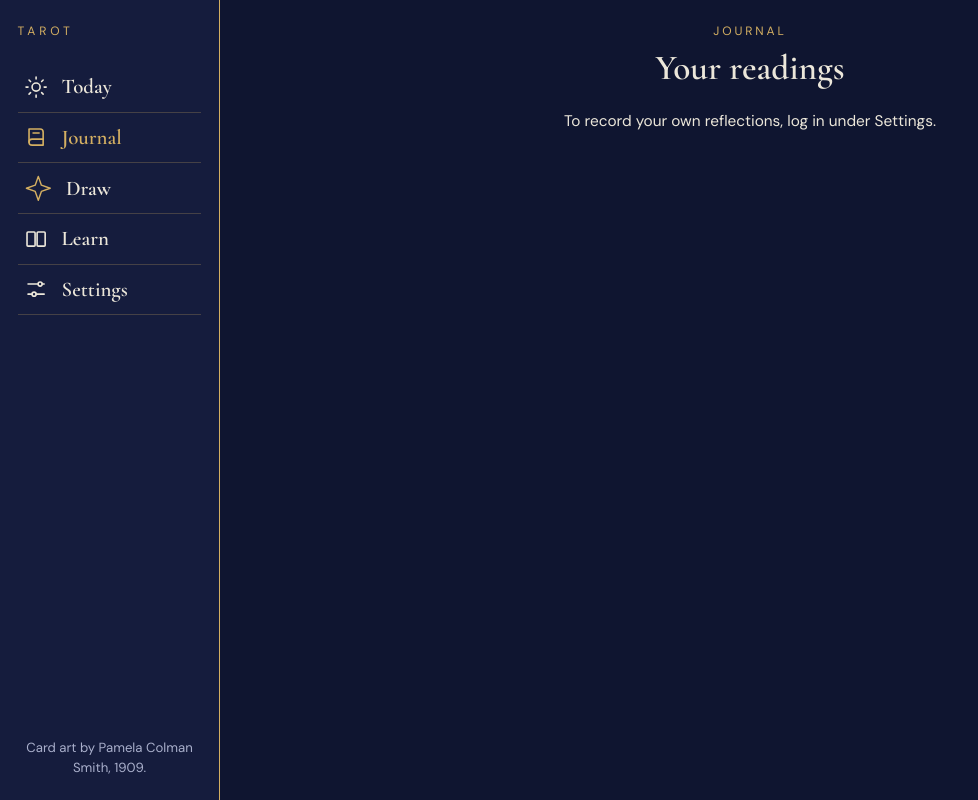
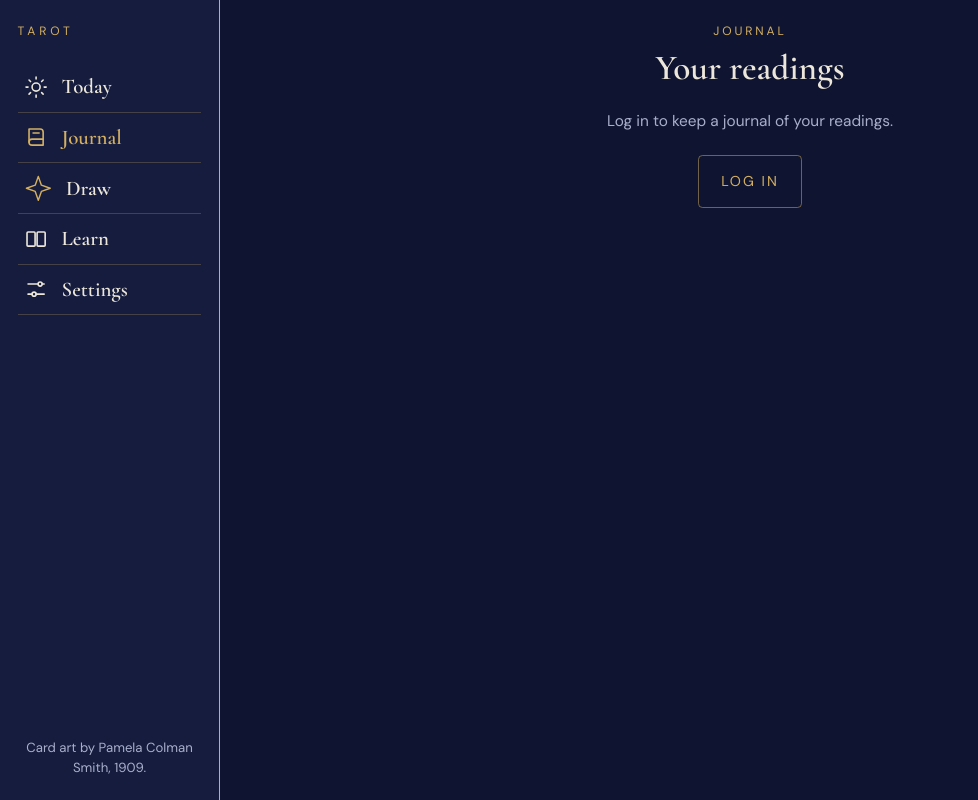
Before and after one commit to kguite/tarot-mcp, a React (Vite) app in the folder tarot-app/: page / in a window 1280 px wide. Both pictures are taken after a click on the button "Journal". Shown: the whole page, without its empty margins (0-978 px from the left). Built offline with nearby package versions, Linux system fonts and the light colour scheme.

Commit message:
Put Log in on the Journal and credit Waite's book

```diff
--- a/tarot-app/src/lib/store.ts
+++ b/tarot-app/src/lib/store.ts
@@ -17,7 +17,9 @@ export function setTokenSource(source: (() => Promise<string | undefined>) | nul
   getToken = source
 }
 
-const loggedOut = () => new Error('To record your own reflections, log in under Settings.')
+// Shown beside every Log in button, and as the error if a journal request goes out logged out anyway.
+export const LOG_IN_PROMPT = 'Log in to keep a journal of your readings.'
+const loggedOut = () => new Error(LOG_IN_PROMPT)
 
 async function request(path: string, init?: RequestInit) {
   if (!getToken) throw loggedOut()
--- a/tarot-app/src/screens/Journal.tsx
+++ b/tarot-app/src/screens/Journal.tsx
@@ -1,3 +1,4 @@
+import { useAuth0 } from '@auth0/auth0-react'
 import { useEffect, useState } from 'react'
 import { Button } from '../components/Button'
 import { Card } from '../components/Card'
@@ -8,7 +9,7 @@ import { TextField } from '../components/TextField'
 import { CARDS, SPREADS } from '../data'
 import type { Card as CardData } from '../data/types'
 import { reflectionOf, when } from '../lib/readings'
-import { listReadings, updateInterpretation } from '../lib/store'
+import { LOG_IN_PROMPT, listReadings, updateInterpretation } from '../lib/store'
 import type { SavedReading } from '../lib/store'
 import screen from './Screen.module.css'
 import styles from './Journal.module.css'
@@ -21,12 +22,13 @@ export function Journal() {
   const [readings, setReadings] = useState<SavedReading[] | null>(null)
   const [openId, setOpenId] = useState<string | null>(null)
   const [loadError, setLoadError] = useState<string | null>(null)
+  const { isAuthenticated, loginWithRedirect } = useAuth0()
 
   // The journal is on the server now, so a load can fail; say so instead of showing an empty page.
   const load = () => listReadings().then(setReadings, (error: Error) => setLoadError(error.message))
   useEffect(() => {
-    load()
-  }, [])
+    if (isAuthenticated) load()
+  }, [isAuthenticated])
 
   const open = readings?.find((r) => r.id === openId)
   if (open) {
@@ -39,6 +41,12 @@ export function Journal() {
         <Eyebrow gold>Journal</Eyebrow>
         <h1>Your readings</h1>
       </div>
+      {!isAuthenticated && (
+        <>
+          <p className={screen.note}>{LOG_IN_PROMPT}</p>
+          <Button variant="secondary" className={screen.centered} onClick={() => loginWithRedirect()}>Log in</Button>
+        </>
+      )}
       {loadError && <p className={screen.error} role="alert">{loadError}</p>}
       {readings?.length === 0 && <p className={screen.note}>No saved readings yet. Draw some cards and save the reading.</p>}
       {readings?.map((r) => (
--- a/tarot-app/src/screens/Placeholders.tsx
+++ b/tarot-app/src/screens/Placeholders.tsx
@@ -1,6 +1,7 @@
 import { useAuth0 } from '@auth0/auth0-react'
 import { Button } from '../components/Button'
 import { Eyebrow } from '../components/Eyebrow'
+import { LOG_IN_PROMPT } from '../lib/store'
 import screen from './Screen.module.css'
 
 // Settings: your account (logging in keeps a private journal) and the credits.
@@ -19,16 +20,16 @@ export function Settings() {
           <p className={screen.note}>Logged in as {user?.name ?? user?.email}. Your journal is private to you.</p>
           {/* The Auth0 user id: what the server files your readings under. */}
           <p className={screen.note}>Account id: {user?.sub}</p>
-          <Button variant="secondary" onClick={() => logout({ logoutParams: { returnTo: window.location.origin } })}>
+          <Button variant="secondary" className={screen.centered} onClick={() => logout({ logoutParams: { returnTo: window.location.origin } })}>
             Log out
           </Button>
         </>
       ) : (
         <>
-          <p className={screen.note}>Log in to keep a private journal. The cards work without it.</p>
+          <p className={screen.note}>{LOG_IN_PROMPT}</p>
           {/* Auth0 sends a refused login back in the address bar; say it here instead. */}
           {error && <p className={screen.error} role="alert">The login didn’t work: {error.message}</p>}
-          <Button onClick={() => loginWithRedirect()}>Log in</Button>
+          <Button variant="secondary" className={screen.centered} onClick={() => loginWithRedirect()}>Log in</Button>
         </>
       )}
 
@@ -38,6 +39,11 @@ export function Settings() {
         scanned by Saskia Jansen. Public domain, via{' '}
         <a href="https://commons.wikimedia.org/wiki/Category:Rider-Waite_tarot_deck_(Roses_%26_Lilies)">Wikimedia Commons</a>.
       </p>
+      <p className={screen.note}>
+        Waite’s words under Interpretations are from Arthur Edward Waite’s <cite>The Pictorial Key to the Tarot</cite> (1911),
+        in the 1922 William Rider &amp; Son reprint. Public domain, via{' '}
+        <a href="https://en.wikisource.org/wiki/The_Pictorial_Key_to_the_Tarot">Wikisource</a>.
+      </p>
     </div>
   )
 }
--- a/tarot-app/src/screens/Screen.module.css
+++ b/tarot-app/src/screens/Screen.module.css
@@ -60,3 +60,8 @@
   color: var(--ivory);
   text-align: center;
 }
+
+/* A button at its own width in the middle of the column, instead of stretched across it. */
+.centered {
+  align-self: center;
+}
```
